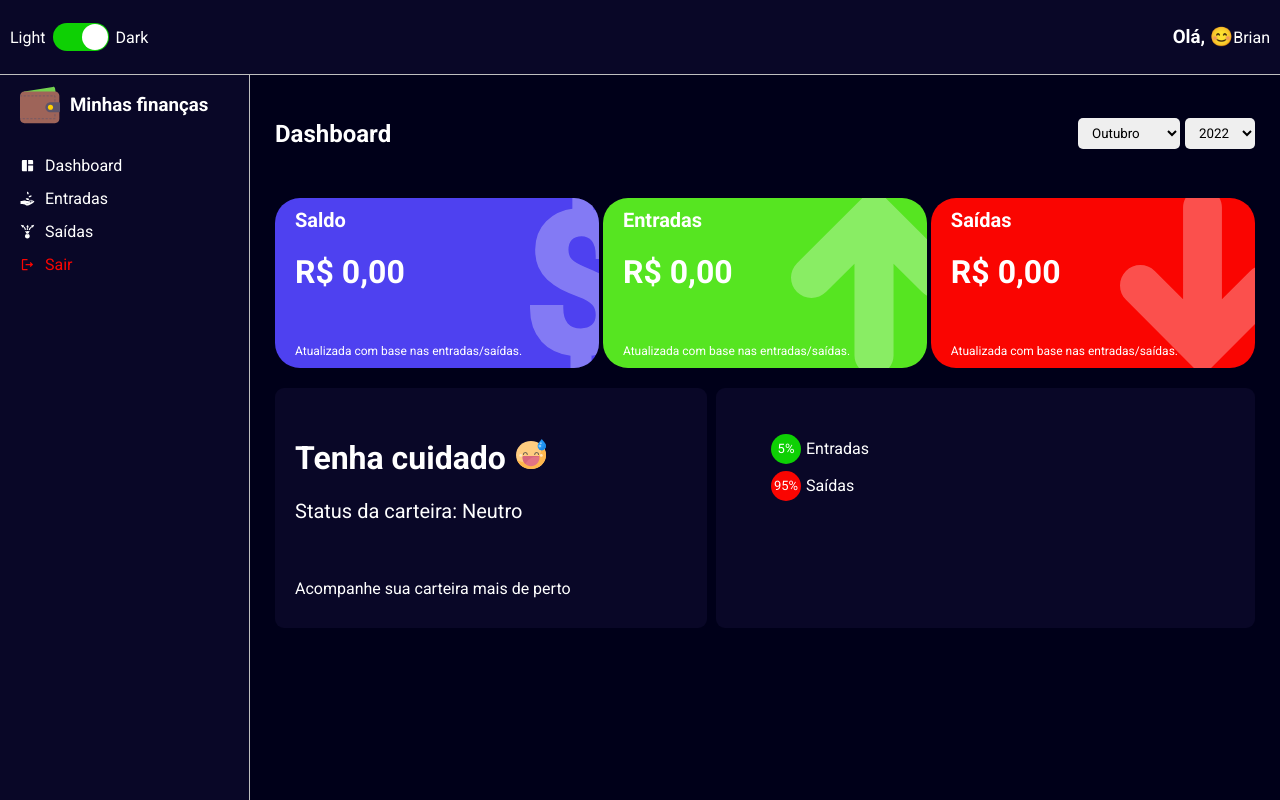
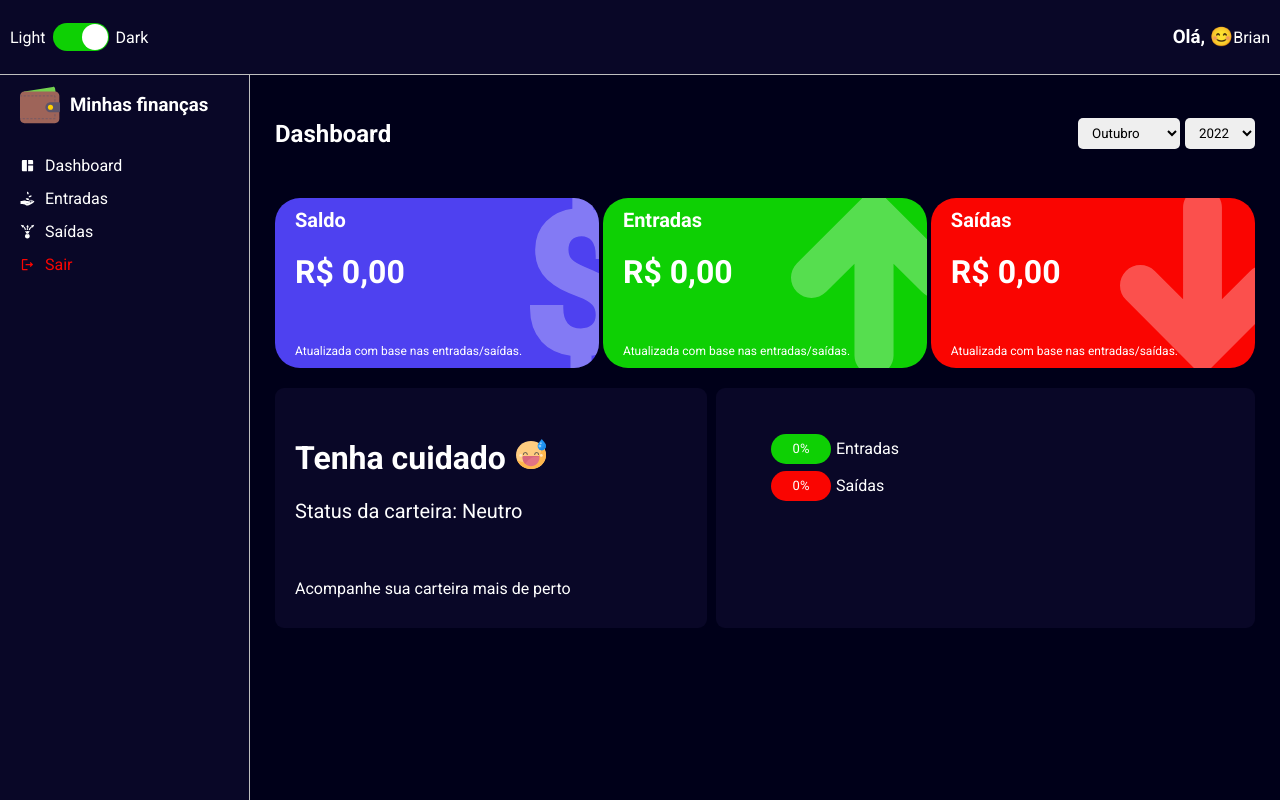
Before and after one commit to BVictorsk/my_finances, a React (Create React App) app: page /dashboard in a window 1280 px wide. Built offline with nearby package versions, Linux system fonts and the light colour scheme.

Commit message:
added pieChart data entry

```diff
--- a/src/components/pieChart/index.tsx
+++ b/src/components/pieChart/index.tsx
@@ -2,34 +2,43 @@ import React from 'react';
 import { Container, SideLeft, LegendContainer, Legend, SideRight } from './styles'
 import { PieChart, Pie, Sector, Cell, ResponsiveContainer } from 'recharts';
 
+interface IPieChartProps {
+    data: {
+      name: string;
+      value: number;
+      percent: number;
+      color: string;
+    }[];
+  }
 
-const PieChartComponent: React.FC = () => {
+const PieChartComponent: React.FC<IPieChartProps> = ({data}) => {
     return (
         <Container>
             <SideLeft>
                 <LegendContainer>
-                    <Legend color={"#0ED004"}>
-                        <div>5%</div>
-                        <span>Entradas</span>
-                    </Legend>
-                    <Legend color={"#FA0501"}>
-                        <div>95%</div>
-                        <span>Saídas</span>
-                    </Legend>
+                    {data.map((indicator) => (
+                        <Legend key={indicator.name} color={indicator.color}>
+                            <div>{indicator.percent}%</div>
+                            <span>{indicator.name}</span>
+                        </Legend>
+                    ))}
                 </LegendContainer>
             </SideLeft>
             <SideRight>
-                {/* <ResponsiveContainer>
+                <ResponsiveContainer>
                     <PieChart>
                         <Pie
-                            data={[{amount: 30, percent: 95}]}
-                            labelLine={false}
+                            data={data}
                             dataKey="percent"
                         >
-
+                            {
+                                data.map((indicator) => (
+                                    <Cell key={indicator.name} fill={indicator.color} />
+                                ))
+                            }
                         </Pie>
                     </PieChart>
-                </ResponsiveContainer> */}
+                </ResponsiveContainer>
             </SideRight>
         </Container>
     );
--- a/src/components/pieChart/styles.ts
+++ b/src/components/pieChart/styles.ts
@@ -36,10 +36,10 @@ export const Legend = styled.li<ILegendProps> `
     > div {
         background-color:${props => props.color};
 
-        width: 30px;
+        width: 60px;
         height: 30px;
 
-        border-radius: 20px;
+        border-radius: 15px;
 
         font-size: 13px;
         line-height: 30px;
@@ -52,5 +52,7 @@ export const Legend = styled.li<ILegendProps> `
 `;
 
 export const SideRight = styled.main `
-
+    display: flex;
+    flex: 1;
+    justify-content: center
 `;
--- a/src/pages/dashboard/index.tsx
+++ b/src/pages/dashboard/index.tsx
@@ -27,7 +27,7 @@ const Dashboard: React.FC = () => {
 
     }, []);
 
-    const totalExpense = useMemo(() => {
+    const totalExpenses = useMemo(() => {
         let total: number = 0;
 
         expenses.forEach(item => {
@@ -47,7 +47,7 @@ const Dashboard: React.FC = () => {
         return total;
     }, [monthSelected, yearSelected]);
 
-        const totalGains = useMemo(() => {
+    const totalGains = useMemo(() => {
             let total: number = 0;
 
             gains.forEach(item => {
@@ -67,11 +67,11 @@ const Dashboard: React.FC = () => {
             return total;
         }, [monthSelected, yearSelected]);
 
-        const totalBalance = useMemo(() => {
-            return totalGains - totalExpense;
-        }, [totalGains, totalExpense])
+    const totalBalance = useMemo(() => {
+            return totalGains - totalExpenses;
+        }, [totalGains, totalExpenses])
 
-        const message = useMemo(() => {
+    const message = useMemo(() => {
             if(totalBalance < 0) {
                 return {
                     title:"Atenção",
@@ -98,6 +98,30 @@ const Dashboard: React.FC = () => {
             }
 
         }, [totalBalance])
+
+    const relationExpenseXGains = useMemo(() => {
+        const total = totalGains + totalExpenses;
+
+        const percentGains = Number(((totalGains / total) * 100).toFixed(1));
+        const percentExpenses = Number(((totalExpenses / total) * 100).toFixed(1));
+
+        const data = [
+            {
+                name: 'Entradas',
+                value: totalGains,
+                percent: percentGains ? percentGains : 0,
+                color: '#0ED004',
+            },
+            {
+                name: 'Saídas',
+                value: totalExpenses,
+                percent: percentExpenses ? percentExpenses : 0,
+                color: '#FA0501',
+            },
+        ];
+
+        return data;
+    }, [totalGains, totalExpenses]);
 
     const years = useMemo(() => {
         let uniqueYears: number[] = [];
@@ -167,11 +191,11 @@ const Dashboard: React.FC = () => {
                     amount={totalGains}
                     footerlabel="Atualizada com base nas entradas/saídas."
                     icon="arrowUp"
-                    color="#56E521"
+                    color="#0ED004"
                  />
                 <WalletCard
                     title="Saídas"
-                    amount={totalExpense}
+                    amount={totalExpenses}
                     footerlabel="Atualizada com base nas entradas/saídas."
                     icon="arrowDown"
                     color="#FA0501"
@@ -184,7 +208,7 @@ const Dashboard: React.FC = () => {
                     icon={message.icon}
                 />
 
-                <PieChartComponent />
+                <PieChartComponent data={relationExpenseXGains}/>
 
             </Content>
 
```
